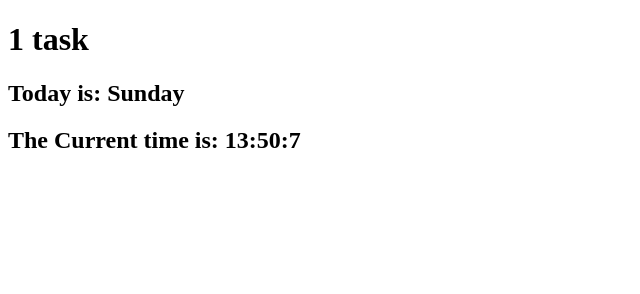
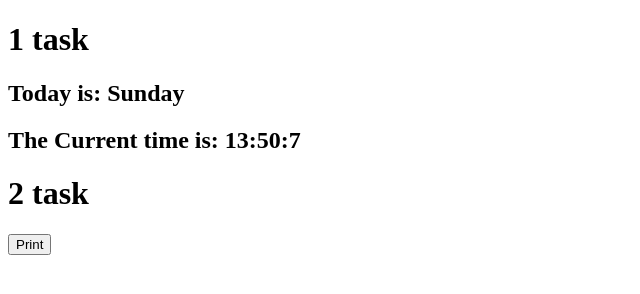
Before and after one commit to ArthurVarakuta/1000-js-tasks, a plain HTML site: page index.html in a window 1280 px wide. Shown: the whole page, without its empty margins (0-640 px from the left). Drawn offline with Linux system fonts and the light colour scheme.

Commit message:
complete 2/1000 task

```diff
--- a/index.html
+++ b/index.html
@@ -8,6 +8,9 @@
 <h1>1 task</h1>
 <h2>Today is: <span id="day_of_week"></span></h2>
 <h2>The Current time is: <span id="current_time"></span></h2>
+<h1>2 task</h1>
+<button id="btn">Print</button>
 </body>
 <script src="1.js"></script>
+<script src="2.js"></script>
 </html>
```
